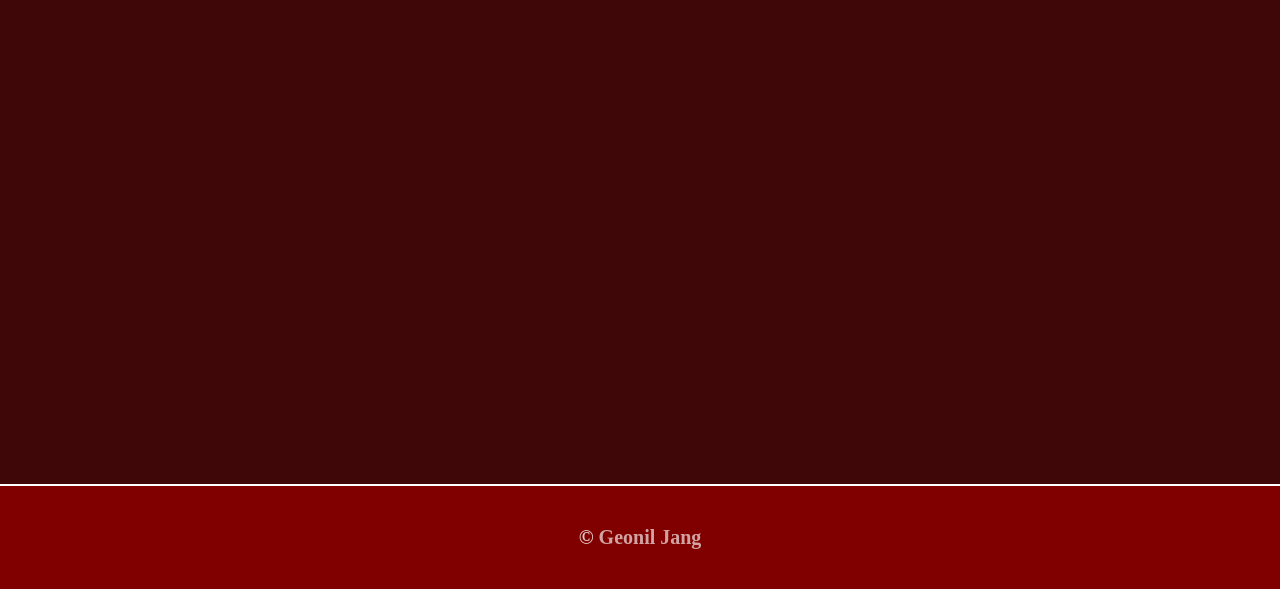
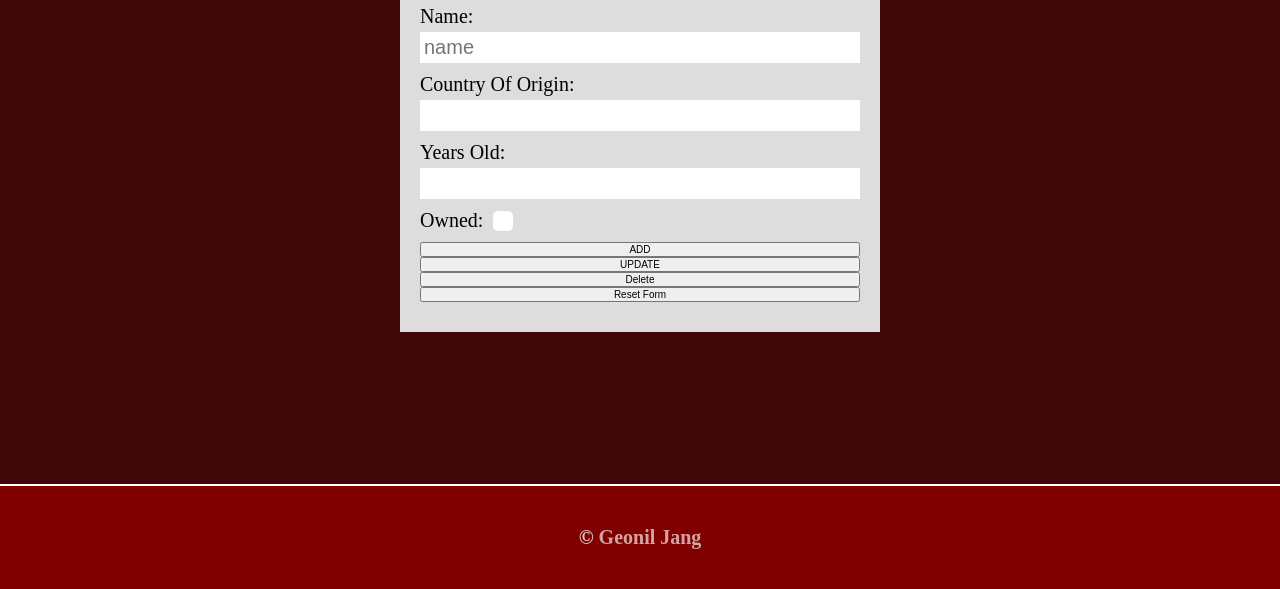
Before and after one commit to takeaways/indexeddb, a website built with webpack: page src/index.html in a window 1280 px wide. Shown: the part 211-800 px from the top of the page. Built offline with nearby package versions, Linux system fonts and the light colour scheme.

Commit message:
add check animation

```diff
--- a/src/css/app.css
+++ b/src/css/app.css
@@ -1,3 +1,4 @@
+@import "./form.css";
 *{
   margin:0;
   padding:0;
--- /dev/null
+++ b/src/css/form.css
@@ -0,0 +1,95 @@
+.form-section{
+  display: flex;
+  align-items: center;
+  justify-content: center;
+  padding:2em;
+  max-width: 480px;
+  background-color: #ddd;
+  margin:0 auto;
+}
+
+.form{
+  width: 100%;
+}
+.form p{
+  display: flex;
+  flex-direction: column;
+  margin-bottom: 1em;
+}
+.form p.row{
+  flex-direction: row;
+  align-items: center;
+}
+.form input{
+  font-size: 2em;
+  padding:.2em;
+  border:none;
+  outline: none;
+}
+.form p.row label[for='isOwned']{
+  margin-right: .5em;
+  margin-bottom: 0;
+  display: flex;
+  align-items: center;
+  order:2;
+}
+
+.form p.row label[for='isOwned'] span{
+  margin-left: 1em;
+  display: inline-block;
+  width: 2em;
+  height: 2em;
+  background-color: white;
+  border-radius: .5rem;
+}
+.form p.row #isOwned{
+  order:1;
+}
+.form p.row #isOwned + label span{
+  display: inline-block;
+  position: relative;
+}
+.form p.row #isOwned:checked + label span{
+  background-color: green;
+}
+.form p.row #isOwned + label span::before{
+  content: "";
+  display: inline-block;
+  width: 1.5em;
+  height: 2px;
+  background-color: red;
+  position: absolute;
+  transition: transform .3s ease-out .3s;
+  top:15%;
+  transform: rotate(60deg) scale(0);
+  transform-origin: left;
+}
+.form p.row #isOwned:checked + label span::before{
+  content: "";
+  transition: transform .3s ease-in;
+  transform: rotate(60deg) scale(1);
+}
+
+.form p.row #isOwned + label span::after{
+  content: "";
+  display: inline-block;
+  width: 2em;
+  height: 2px;
+  background-color: red;
+  position: absolute;
+  bottom: 2px;
+  left:7px;
+  transform-origin: left;
+  transition: all .3s ease-in;
+  transform: rotate(-50deg) scale(0);
+}
+.form p.row #isOwned:checked + label span::after{
+  content: "";
+  transition: all .3s ease-out .3s;
+  transform: rotate(-50deg) scale(1);
+}
+.form label{
+  font-size: 2em;
+  text-transform: capitalize;
+  margin-bottom: .2em;
+}
--- a/src/index.html
+++ b/src/index.html
@@ -28,7 +28,30 @@
       <h1>Indexeddb</h1>
       <h2>Using idb-keyval library</h2>
       <section class="form-section">
-        <form class="form"></form>
+        <form class="form">
+          <p>
+            <label for="name">name: </label>
+            <input type="text" id="name" placeholder="name" required>
+          </p>
+          <p>
+            <label for="country">country of Origin: </label>
+            <input type="text" id="country" value="" required>
+          </p>
+          <p>
+            <label for="age">Years Old: </label>
+            <input type="text" id="age" inputmode="numeric" pattern="[\d]+" required>
+          </p>
+          <p class="row">
+            <input type="checkbox" id="isOwned" value="yes" hidden>
+            <label for="isOwned">Owned: <span></span></label>
+          </p>
+          <p class="button-group">
+            <button id="btnAdd">ADD</button>
+            <button id="btnUpdate">UPDATE</button>
+            <button id="btnDelete">Delete</button>
+            <button id="btnClear">Reset Form</button>
+          </p>
+        </form>
       </section>
     </main>
     <footer class="footer">
--- a/src/js/app.js
+++ b/src/js/app.js
@@ -1,6 +1,7 @@
 import { set, get, createStore } from "idb-keyval";
 import "../css/app.css";
-import "./creatingAndVersioning";
+// import "./creatingAndVersioning";
+import "./transactionAndRequests";
 (async () => {
   try {
     const st = createStore("myDB", "myStore");
```
Also changed, not shown: src/js/transactionAndRequests.js (added).
